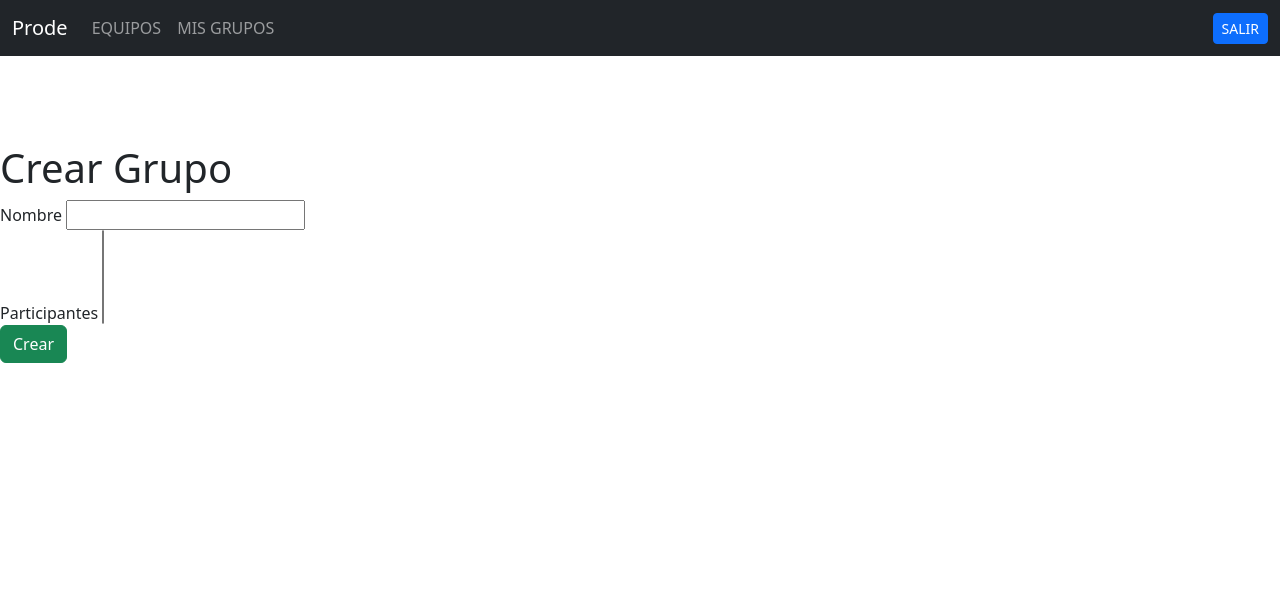
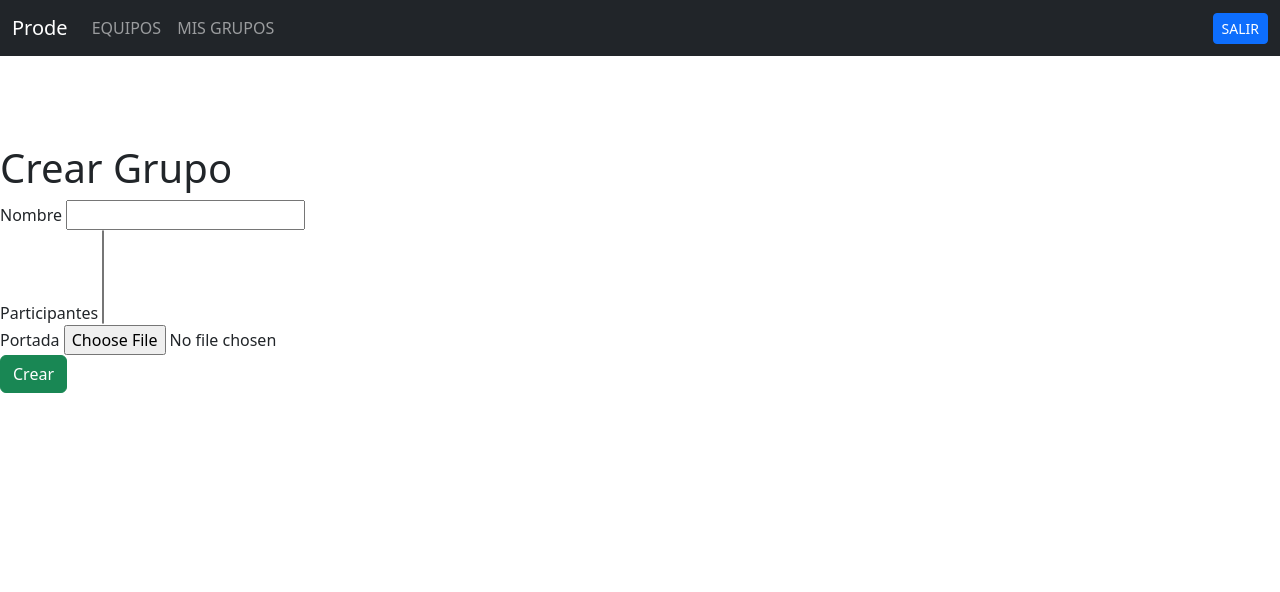
Before and after one commit to lucasibaniez/prode_info_qatar22, a Django app: page /grupos/crear/ in a window 1280 px wide. Shown: the top 592 px of the page. Run offline with Django 4.2, Linux system fonts and the light colour scheme; the visitor is signed in with stand-in values (Sample User, id 1); data comes from the database, SQL or seed files in the repository; parts of the project's set-up code (start-up, migrations or seed data) failed here and were passed over; some libraries are stand-ins or nearby versions.

Commit message:
agregamos campo de portada

```diff
--- a/src/grupos/forms.py
+++ b/src/grupos/forms.py
@@ -8,7 +8,7 @@ class GrupoForm(forms.ModelForm):
 
     class  Meta:
         model = Grupo
-        fields = ["nombre", "participantes"]
+        fields = ["nombre", "participantes", "portada"]
 
     def __init__(self, usuario_id, *args, **kwargs):
         super(GrupoForm, self).__init__(*args, **kwargs)
--- a/src/grupos/models.py
+++ b/src/grupos/models.py
@@ -8,6 +8,8 @@ class Grupo(models.Model):
 
     participantes = models.ManyToManyField(Usuario) # OneToOne
 
+    portada = models.ImageField(upload_to="portadas_grupos", null=True, blank=True)
+
     class Meta:
         db_table = "grupos"
 
--- a/src/templates/grupos/crear.html
+++ b/src/templates/grupos/crear.html
@@ -4,7 +4,7 @@
     <br><br><br><br><br>
     <h1>Crear Grupo</h1>
 
-    <form method="POST">{% csrf_token %}
+    <form method="POST" enctype="multipart/form-data">{% csrf_token %}
 
         {% include 'includes/error_forms.html' %}
         {% include 'includes/forms.html' %}
```
Also changed, not shown: src/grupos/migrations/0002_grupo_portada.py (added), src/media/portadas_grupos/brasil.png (added).
